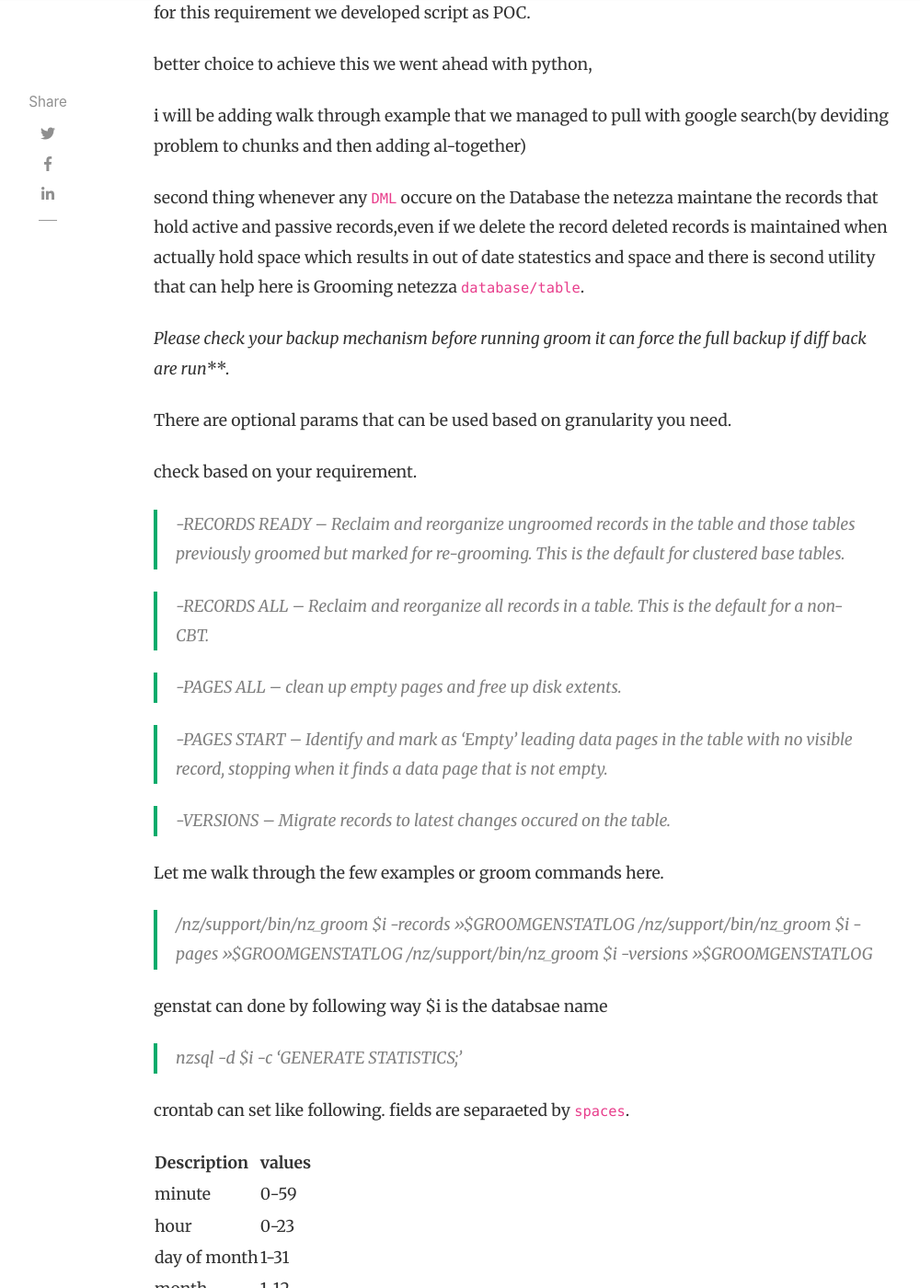
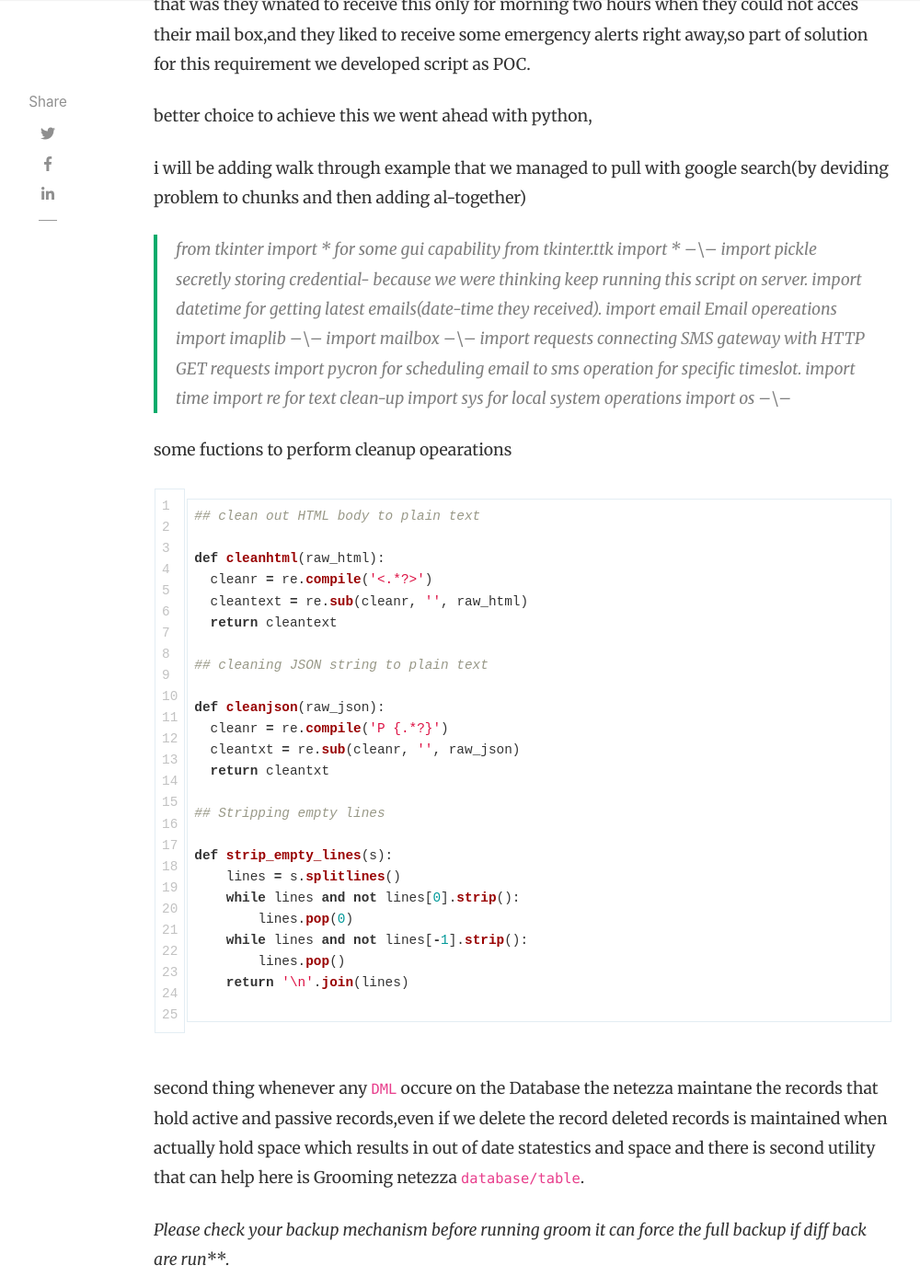
Before and after one commit to ashish-choudhari/weblog, a Jekyll site: the page built from _posts/2020-03-04-email-2-sms-for-specific-duration-of-day.md, in a window 1280 px wide and 1400 px high, scrolled down 1043 px. Shown: the whole window at 92% size, without its empty margins (118-1118 px from the left). Built offline with Jekyll 4.4.1, drawn with Linux system fonts in a browser that asks for light colours; nearby versions of some CDN libraries; comment, search, counter and statistics services are not loaded; some of the changed text lies outside the part shown.

Commit message:
made changes

````diff
--- a/_posts/2020-03-04-email-2-sms-for-specific-duration-of-day.md
+++ b/_posts/2020-03-04-email-2-sms-for-specific-duration-of-day.md
@@ -6,6 +6,8 @@
 image: assets/images/10.jpg
 ---
 > This blogg is under construction,there will be changes being updated as i add.
+
+> Apologies for spelling  mistaks,sometimes i add/forget word in writing flow
 
 There was a time when mobile_no@carrier_id used to send Emaail content via SMS reasonably cheaper as was avaialble to no day its very rare cost some extra.
 
@@ -16,6 +18,50 @@
 better choice to achieve this we went ahead with python,
 
 i will be adding walk through example that we managed to pull with google search(by deviding problem to chunks and then adding al-together)
+
+> from tkinter import *	for some gui capability
+> from tkinter.ttk import * 	--\\--
+> import pickle 	secretly storing credential- because we were thinking keep running this script on server.
+> import datetime 	for getting latest emails(date-time they received).
+> import email Email opereations
+> import imaplib	--\\--
+> import mailbox	--\\--
+> import requests	connecting SMS gateway with HTTP GET requests
+> import pycron for scheduling email to sms operation for specific timeslot.
+> import time
+> import re	for text clean-up
+> import sys	for local system operations
+> import os	--\\--
+
+some fuctions to perform cleanup opearations
+
+```python
+
+## clean out HTML body to plain text
+
+def cleanhtml(raw_html):
+  cleanr = re.compile('<.*?>')
+  cleantext = re.sub(cleanr, '', raw_html)
+  return cleantext
+
+## cleaning JSON string to plain text
+
+def cleanjson(raw_json):
+  cleanr = re.compile('P {.*?}')
+  cleantxt = re.sub(cleanr, '', raw_json)
+  return cleantxt
+
+## Stripping empty lines
+
+def strip_empty_lines(s):
+    lines = s.splitlines()
+    while lines and not lines[0].strip():
+        lines.pop(0)
+    while lines and not lines[-1].strip():
+        lines.pop()
+    return '\n'.join(lines)
+
+```
 
 second thing whenever any `DML` occure on the Database the netezza maintane the records that hold active and passive records,even if we delete the record deleted records is maintained when actually hold space which results in out of date statestics and space and there is second utility that can help here is Grooming netezza `database/table`.
 
````
